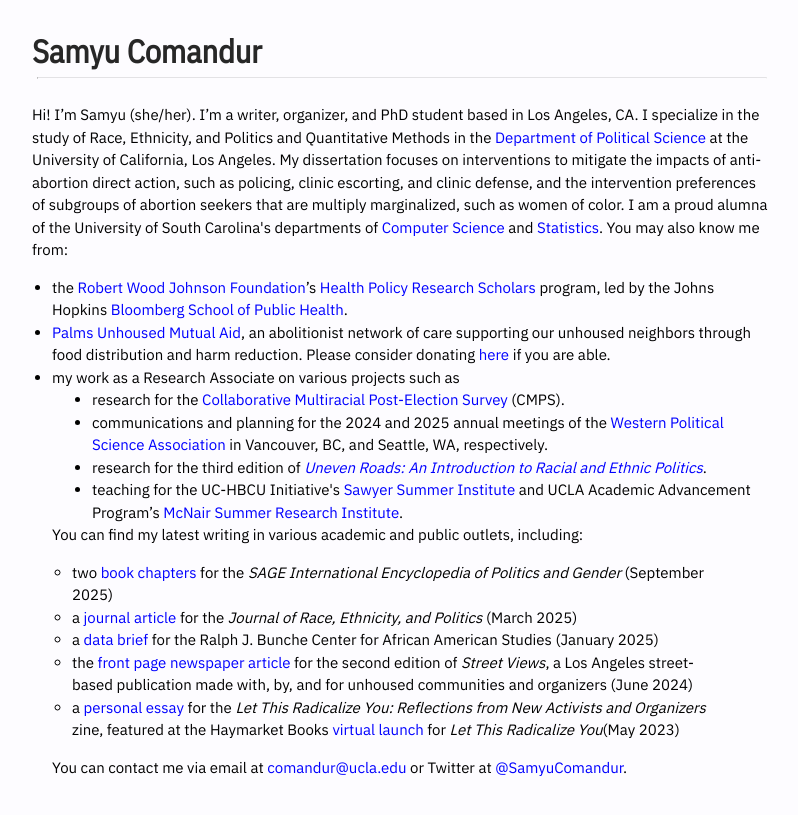
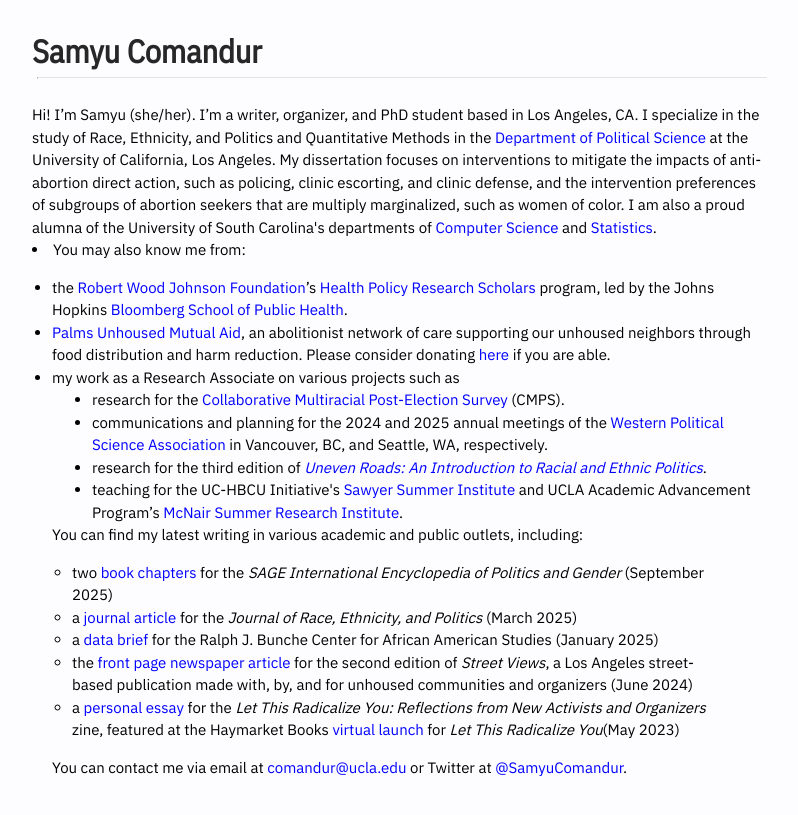
Before and after one commit to samyuc/samyuc.github.io, a Jekyll site: the page built from index.html, in a window 1280 px wide. Shown: the top 815 px of the page, without its empty margins (238-1036 px from the left). Built offline with Jekyll 4.4.1, drawn with Linux system fonts in a browser that asks for light colours.

Commit message:
Update index.html

```diff
--- a/index.html
+++ b/index.html
@@ -2,9 +2,9 @@
 layout: default
 ---
 
-Hi! I’m Samyu (she/her). I’m a writer, organizer, and PhD student based in Los Angeles, CA. I specialize in the study of Race, Ethnicity, and Politics and Quantitative Methods in the <a href="https://polisci.ucla.edu/person/samyu-comandur/">Department of Political Science</a> at the University of California, Los Angeles. My dissertation focuses on interventions to mitigate the impacts of anti-abortion direct action, such as policing, clinic escorting, and clinic defense, and the intervention preferences of subgroups of abortion seekers that are multiply marginalized, such as women of color. I am a proud alumna of the University of South Carolina's departments of <a href="https://sc.edu/study/colleges_schools/engineering_and_computing/departments/computer_science_and_engineering/index.php">Computer Science</a> and <a href=https://sc.edu/study/colleges_schools/artsandsciences/statistics/>Statistics</a>.
+Hi! I’m Samyu (she/her). I’m a writer, organizer, and PhD student based in Los Angeles, CA. I specialize in the study of Race, Ethnicity, and Politics and Quantitative Methods in the <a href="https://polisci.ucla.edu/person/samyu-comandur/">Department of Political Science</a> at the University of California, Los Angeles. My dissertation focuses on interventions to mitigate the impacts of anti-abortion direct action, such as policing, clinic escorting, and clinic defense, and the intervention preferences of subgroups of abortion seekers that are multiply marginalized, such as women of color. I am also a proud alumna of the University of South Carolina's departments of <a href="https://sc.edu/study/colleges_schools/engineering_and_computing/departments/computer_science_and_engineering/index.php">Computer Science</a> and <a href=https://sc.edu/study/colleges_schools/artsandsciences/statistics/>Statistics</a>.
 
-You may also know me from:
+<li>You may also know me from:
 <ul><dl><dt>
 <dt><li>the <a href="https://www.rwjf.org/">Robert Wood Johnson Foundation</a>’s <a href="https://healthpolicyresearch-scholars.org/scholars/samyu-comandur/">Health Policy Research Scholars</a> program, led by the Johns Hopkins <a href="https://publichealth.jhu.edu/">Bloomberg School of Public Health</a>.</li>
 <dt><li> <a href="https://palmsunhousedmutualaid.org/">Palms Unhoused Mutual Aid</a>, an abolitionist network of care supporting our unhoused neighbors through food distribution and harm reduction. Please consider donating <a href="https://hcb.hackclub.com/donations/start/palms-unhoused-mutual-aid">here</a> if you are able.
```
